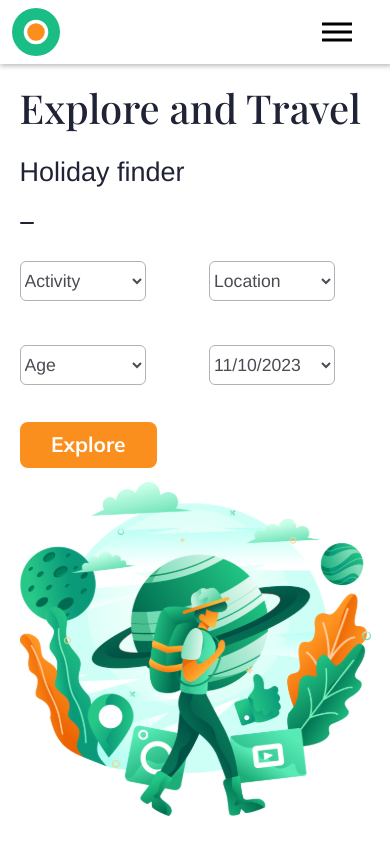
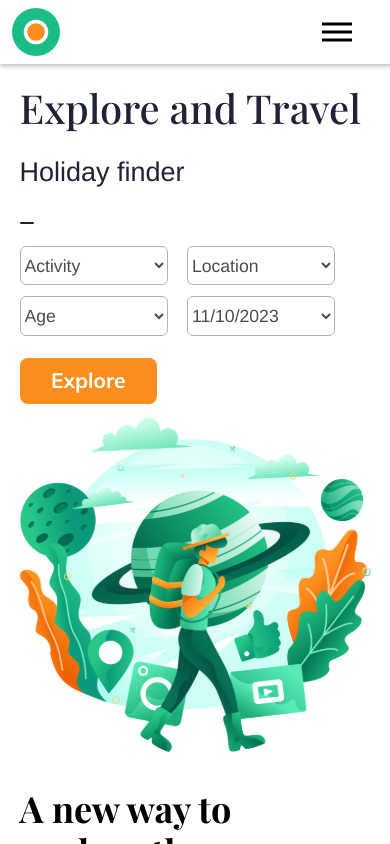
Before and after one commit to mr-abdellah/Tour-landing-page, a React (Create React App) app: page / in a window 390 px wide. Built offline with nearby package versions, Linux system fonts and the light colour scheme; a web font is replaced by a local one.

Commit message:
edit styling

```diff
--- a/src/styles/homepage.css
+++ b/src/styles/homepage.css
@@ -235,9 +235,13 @@
         font-size: 2.5rem;
     }
 
+    .inputs {
+        height: 6rem;
+    }
+
     .inputs select {
-        width: 40%;
-        height: 25%;
+        width: 47%;
+        height: 41%;
         font-size: 1.1rem;
     }
 
--- a/src/styles/navbar.css
+++ b/src/styles/navbar.css
@@ -108,6 +108,7 @@ nav {
     border: 1px solid #fb8f1d;
     border-radius: 8px;
     padding: 1% 4%;
+    opacity: 1;
 }
 
 #loginLink:hover {
@@ -123,6 +124,7 @@ nav {
     border-radius: 8px;
     padding: 1% 4%;
     border: 1px solid #fff;
+    opacity: 1;
 }
 
 #registerLink:hover {
```
